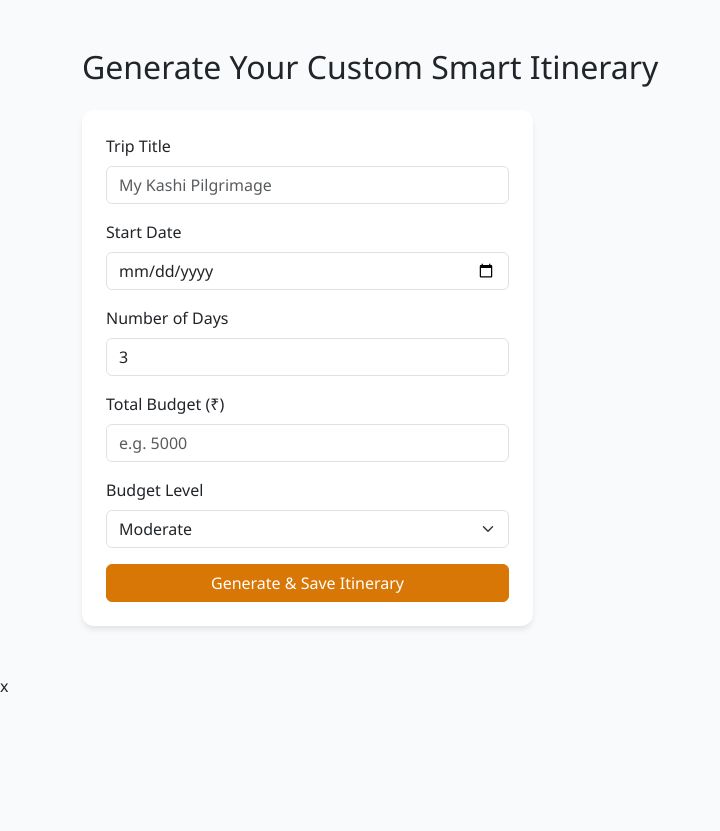
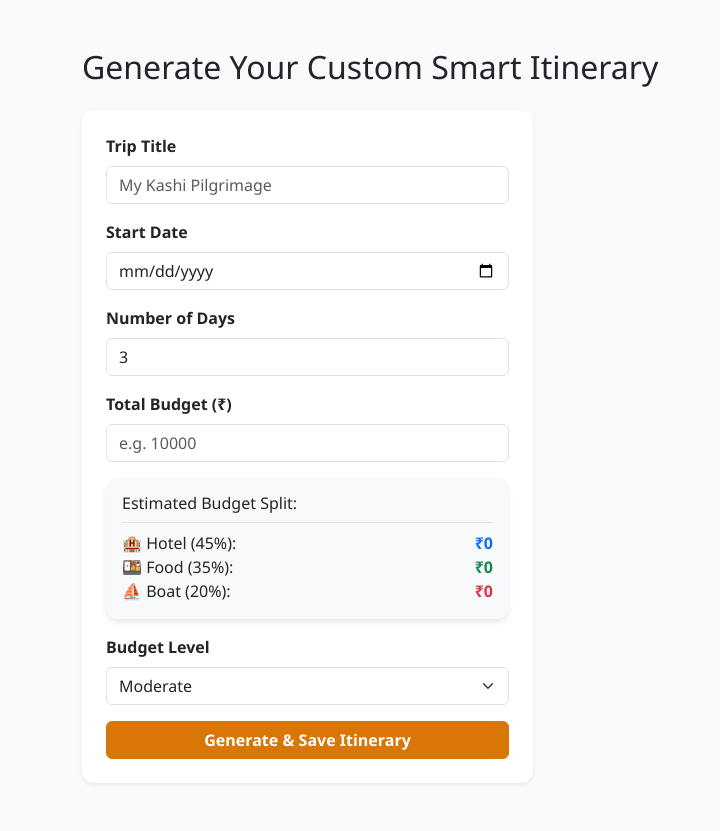
Before and after one commit to abhyudayasingh127-ctrl/tourism-in, a Flask app: page /trip-planner in a window 1280 px wide. Shown: the part 56-887 px from the top of the page, without its empty margins (0-720 px from the left). Before the commit the page ends 748 px from the top, so only its background shows below. Run offline with Flask 3, Linux system fonts and the light colour scheme.

Commit message:
Update trip_planner.html

```diff
--- a/templates/trip_planner.html
+++ b/templates/trip_planner.html
@@ -17,42 +17,61 @@
         <h2 class="mb-4">Generate Your Custom Smart Itinerary</h2>
         <div class="row">
             <div class="col-md-5">
-                <div class="card p-4">
+                <div class="card p-4 shadow-sm">
                     <form id="planner-form">
                         <div class="mb-3">
-                            <label class="form-label">Trip Title</label>
+                            <label class="form-label fw-bold">Trip Title</label>
                             <input type="text" id="trip_name" class="form-control" placeholder="My Kashi Pilgrimage" required>
                         </div>
                         <div class="mb-3">
-                            <label class="form-label">Start Date</label>
+                            <label class="form-label fw-bold">Start Date</label>
                             <input type="date" id="start_date" class="form-control" required>
                         </div>
                         <div class="mb-3">
-                            <label class="form-label">Number of Days</label>
+                            <label class="form-label fw-bold">Number of Days</label>
                             <input type="number" id="days" class="form-control" min="1" max="7" value="3" required>
                         </div>
 
-                        <!-- Added Total Budget Input Field -->
+                        <!-- Total Budget Input Field -->
                         <div class="mb-3">
-                            <label class="form-label">Total Budget (₹)</label>
-                            <input type="number" id="budget_amount" class="form-control" placeholder="e.g. 5000" min="0" step="0.01" required>
+                            <label class="form-label fw-bold">Total Budget (₹)</label>
+                            <input type="number" id="budget_amount" class="form-control" placeholder="e.g. 10000" min="0" step="0.01" required>
+                        </div>
+
+                        <!-- Live Budget Distribution UI Card -->
+                        <div class="card bg-light p-3 mb-3 border-warning">
+                            <h6 class="text-dark border-bottom pb-2 mb-2">Estimated Budget Split:</h6>
+                            <div class="d-flex justify-content-between">
+                                <span>🏨 Hotel (45%):</span>
+                                <strong id="hotelBudget" class="text-primary">₹0</strong>
+                            </div>
+                            <div class="d-flex justify-content-between">
+                                <span>🍱 Food (35%):</span>
+                                <strong id="foodBudget" class="text-success">₹0</strong>
+                            </div>
+                            <div class="d-flex justify-content-between">
+                                <span>⛵ Boat (20%):</span>
+                                <strong id="boatBudget" class="text-danger">₹0</strong>
+                            </div>
                         </div>
 
                         <div class="mb-3">
-                            <label class="form-label">Budget Level</label>
+                            <label class="form-label fw-bold">Budget Level</label>
                             <select id="budget" class="form-select">
                                 <option>Budget</option>
                                 <option selected>Moderate</option>
                                 <option>Luxury</option>
                             </select>
                         </div>
-                        <button type="submit" class="btn btn-primary w-100">Generate & Save Itinerary</button>
+                        <button type="submit" class="btn btn-primary w-100 fw-bold">Generate & Save Itinerary</button>
                     </form>
                 </div>
             </div>
+
+            <!-- Output Section for API Suggestions -->
             <div class="col-md-7">
-                <div id="itinerary-result" class="card p-4 d-none">
-                    <h3 class="text-success mb-3">Your Itinerary is Ready!</h3>
+                <div id="itinerary-result" class="card p-4 shadow-sm d-none">
+                    <h3 class="text-success mb-3">Your Itinerary & Budget Suggestions</h3>
                     <div id="itinerary-details"></div>
                 </div>
             </div>
@@ -60,16 +79,32 @@
     </div>
 
     <script>
+        // 1. Live Budget Real-time Calculation Logic
+        const budgetInput = document.getElementById('budget_amount');
+        budgetInput.addEventListener('input', () => {
+            const total = parseFloat(budgetInput.value) || 0;
+
+            const hotelCost = Math.round(total * 0.45);
+            const foodCost = Math.round(total * 0.35);
+            const boatCost = Math.round(total * 0.20);
+
+            document.getElementById('hotelBudget').innerText = `₹${hotelCost}`;
+            document.getElementById('foodBudget').innerText = `₹${foodCost}`;
+            document.getElementById('boatBudget').innerText = `₹${boatCost}`;
+        });
+
+        // 2. Form Submit Handler
         document.getElementById('planner-form').addEventListener('submit', async (e) => {
             e.preventDefault();
             const payload = {
                 trip_name: document.getElementById('trip_name').value,
                 start_date: document.getElementById('start_date').value,
                 number_of_days: document.getElementById('days').value,
-                budget_amount: document.getElementById('budget_amount').value, // Sent budget amount to API
+                budget_amount: document.getElementById('budget_amount').value,
                 budget: document.getElementById('budget').value
             };
 
+            try {
                 const res = await fetch('/api/trips', {
                     method: 'POST',
                     headers: { 'Content-Type': 'application/json' },
@@ -84,7 +119,10 @@
                     alert(data.error || 'Please login to save your trip.');
                     if (res.status === 401) window.location.href = '/login';
                 }
+            } catch (err) {
+                console.error("Error submitting trip form:", err);
+            }
         });
     </script>
 </body>
-</html>x
+</html>
```
Lines whose indentation alone changed are shown as unchanged.
